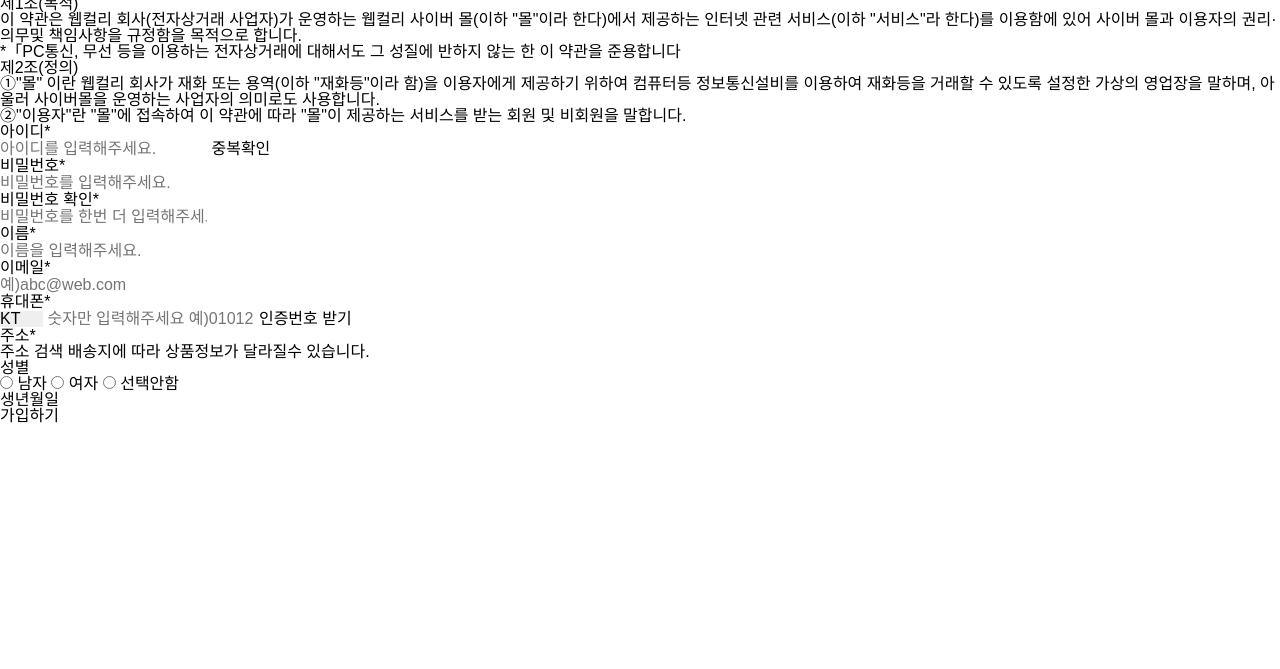
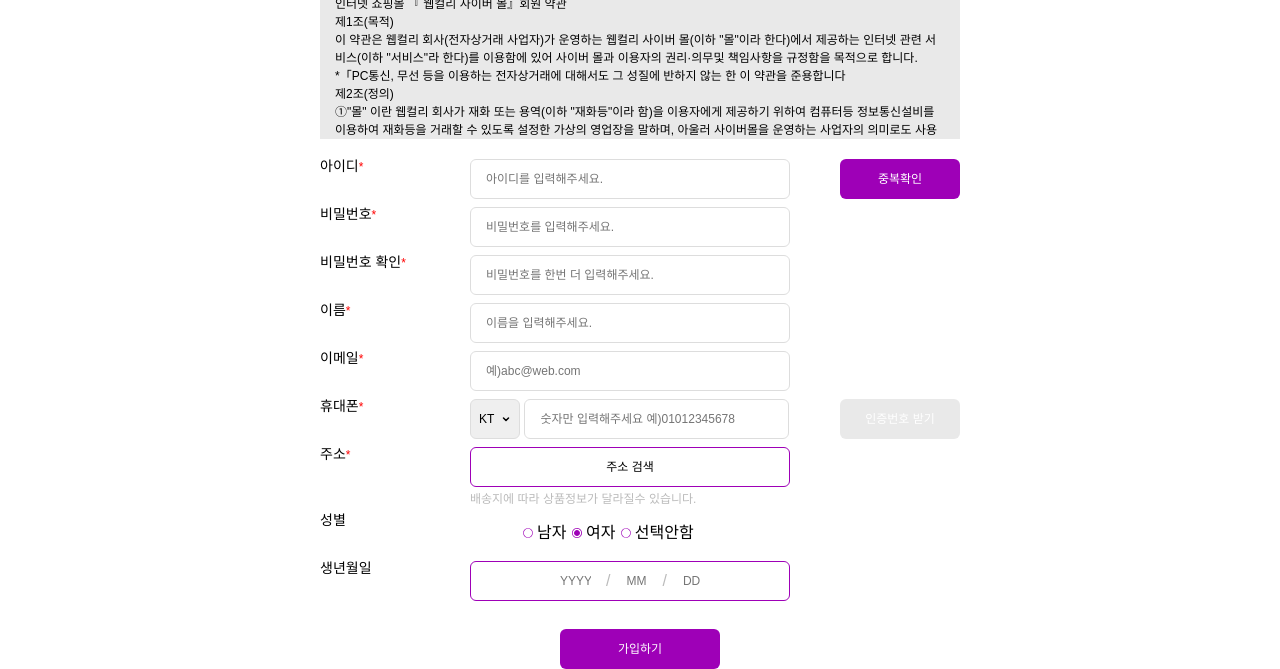
Before and after one commit to rlaehgus777/marketKurly, a plain HTML site: page join.html in a window 1280 px wide. Shown: the part 133-802 px from the top of the page. Drawn offline with Linux system fonts and the light colour scheme.

Commit message:
마켓컬리 회원가입 완성

```diff
--- a/join.html
+++ b/join.html
@@ -7,8 +7,9 @@
     <meta name="description" content="">
     <title>회원가입 | 마켓컬리</title>
     <link rel="shortcut icon" href="favicon.ico" type="image/x-icon">
-    <link rel="stylesheet" href="./styles/reset.css">
-    <link rel="stylesheet" href="./styles/index.css">
+    <link rel="stylesheet" href="./styles/reset.css"> <!-- 초기회 -->
+    <link rel="stylesheet" href="./styles/var.css"> <!-- 변수생성 -->
+    <link rel="stylesheet" href="./styles/index.css"> <!-- 디자인1 -->
     <link rel="stylesheet" href="./styles/join.css">
     <script src="./scripts/join.js"></script>
 </head>
@@ -94,14 +95,15 @@
                     <dt>주소<span class="important">*</span></dt>
                     <dd>
                         <a href="#" class="user_address">주소 검색</a>
-                        <span>배송지에 따라 상품정보가 달라질수 있습니다.</span>
+                        <p>배송지에 따라 상품정보가 달라질수 있습니다.</p>
                     </dd>
                     <!-- ===============================================================================e:주소 -->
                     <dt>성별</dt>
                     <dd>
                         <input type="radio" name="user_gender" id="user_gender_man" value="user_gender_man">
                         <label for="user_gender_man">남자</label>
-                        <input type="radio" name="user_gender" id="user_gender_woman" value="user_gender_woman">
+                        <input type="radio" name="user_gender" id="user_gender_woman" value="user_gender_woman" checked>
+                        <!-- 같은 그룹(선택양식의 name) 기준으로 checked는 주 고객(페르소나)에 맞춰 기본선택상태 권장 -->
                         <label for="user_gender_woman">여자</label>
                         <input type="radio" name="user_gender" id="user_gender_none" value="user_gender_none">
                         <label for="user_gender_none">선택안함</label>
@@ -109,7 +111,11 @@
                     <!-- =================================================================================e:성별 -->
                     <dt>생년월일</dt>
                     <dd>
-
+                        <ul class="birthday">
+                            <li><input type="text" name="user_year" id="user_year" placeholder="YYYY" maxlength="4"></li>
+                            <li><input type="text" name="user_month" id="user_month" placeholder="MM" maxlength="2"></li>
+                            <li><input type="text" name="user_day" id="user_day" placeholder="DD" maxlength="2"></li>
+                        </ul>
                     </dd>
                     <!-- 생년월일 -->
                 </dl>
--- a/styles/join.css
+++ b/styles/join.css
@@ -0,0 +1,169 @@
+/* join.css */
+#wrap main {
+    width:var(--width-container-sm);
+    margin:0 auto;
+}
+#wrap main h1 {text-align:center; font-weight:var(--font-weight-semibold)};
+#wrap main #join_frm {margin:var(--spacing-lg) 0;}
+/* ------------------------------회원가입약관 */
+#wrap main #join_frm .law {
+    background-color:var(--bg-disable);
+    padding:var(--spacing-md);
+    height:159px;
+    overflow:auto;
+}
+#wrap main #join_frm .law * {
+    font-size:var(--font-size-xs);
+    line-height:var(--line-height-md);
+}
+#wrap main #join_frm .law h2 {}
+#wrap main #join_frm .law dl {}
+#wrap main #join_frm .law dl dt {}
+#wrap main #join_frm .law dl dd {}
+/* ------------------------------회원가입정보 */
+#wrap main #join_frm .join_list {
+    display:flex;
+    flex-flow:row wrap;
+    margin:var(--spacing-lg) 0;
+}
+#wrap main #join_frm .join_list dt {
+    width:var(--width-title);
+    font-size:var(--font-size-sm);
+}
+#wrap main #join_frm .join_list dt .important {
+    font-size:var(--font-size-xs);
+    color:var(--color-warning);
+} /* 필수표시 */
+#wrap main #join_frm .join_list dd {
+    margin-bottom:var(--spacing-xs);
+    /* width:490px; */
+    /* css 값 계산 시 calc(640px - 150px); 함수를 활용해서 계산가능 */
+    /* calc() 함수 작성 시 주의할점 : 산술연산자 좌/우 한칸 공백필요 */
+    width:calc(100% - 150px);
+    position:relative;
+    /* 부모(100%) 너비에서 형제 150px을 뺀 나머지값을 dd에 적용 */
+} /* 필수표시 */
+/* -----------------------------------------------아이디~휴대폰 공통 디자인 */
+#wrap main #join_frm .join_list dd > input[placeholder] {
+    width:var(--width-textarea); height:var(--height-button);
+    background-color: var(--bg-basic);
+    border:1px solid var(--border-color);
+    font-size:var(--font-size-xs);
+    border-radius:var(--radius-xs);
+    padding-left:var(--spacing-md);
+}
+/* -----------------------------------------------버튼 공통 */
+#wrap main #join_frm .join_list dd button {
+    position:absolute;
+    right:0; top:0;
+}
+/* -----------------------------------------------아이디~비밀번호확인 */
+#wrap main #join_frm .join_list dd #user_id {}
+#wrap main #join_frm .join_list dd #user_id::placeholder {}
+#wrap main #join_frm .join_list dd #duplicate_check {
+    background-color: var(--color-primary);
+    width:var(--width-button); height:var(--height-button);
+    color:var(--bg-basic); border-radius:var(--radius-xs);
+    font-size:var(--font-size-xs);
+}
+#wrap main #join_frm .join_list dd #user_pw {}
+#wrap main #join_frm .join_list dd #user_pw::placeholder {}
+#wrap main #join_frm .join_list dd #user_pw_check {}
+#wrap main #join_frm .join_list dd #user_pw_check::placeholder {}
+/* -----------------------------------------------이름~이메일 */
+#wrap main #join_frm .join_list dd #user_name {}
+#wrap main #join_frm .join_list dd #user_name::placeholder {}
+#wrap main #join_frm .join_list dd #user_email {}
+#wrap main #join_frm .join_list dd #user_email::placeholder {}
+/* -----------------------------------------------휴대폰 */
+#wrap main #join_frm .join_list dd #mobile_category {
+    background-image:url(../image/arrow.svg);
+    background-repeat:no-repeat;
+    width:var(--width-input-sm);
+    height:var(--height-button);
+    border:1px solid var(--border-color);
+    border-radius: var(--radius-xs);
+    padding-left:var(--spacing-xs);
+    font-size:var(--font-size-xs);
+    background-position:80% center;
+}
+#wrap main #join_frm .join_list dd #mobile_category option {}
+#wrap main #join_frm .join_list dd #user_phone_number {
+    width:265px;
+}
+#wrap main #join_frm .join_list dd #user_phone_number::placeholder {}
+#wrap main #join_frm .join_list dd #certification_number_btn {
+    background-color: var(--bg-disable);
+    width:var(--width-button); height:var(--height-button);
+    color:var(--bg-basic); border-radius:var(--radius-xs);
+    font-size:var(--font-size-xs);
+}
+/* -----------------------------------------------주소 */
+#wrap main #join_frm .join_list dd .user_address {
+    display:flex;
+    flex-flow:row nowrap;
+    width:var(--width-textarea); height:var(--height-button);
+    background-color:var(--bg-basic);
+    border:1px solid var(--color-primary);
+    border-radius:var(--radius-xs);
+    justify-content: center;
+    align-items:center;
+    font-size:var(--font-size-xs);
+    margin-bottom:6px;
+}
+#wrap main #join_frm .join_list dd p {
+    color:var(--color-placeholder);
+    font-size:var(--font-size-xs);
+}
+/* -----------------------------------------------성별 */
+#wrap main #join_frm .join_list dd input[name*=gender] {
+    display:none;
+}
+#wrap main #join_frm .join_list dd input[name*=gender]:checked + label { /* 선택된상태 */
+    background-image: url(../image/radio_on.svg);
+}
+#wrap main #join_frm .join_list dd input[name*=gender] + label {/* 선택되지 않은 기본상태 */
+    background-image:url(../image/radio_off.svg);
+    background-repeat:no-repeat;
+    background-size:12px;
+    background-position:left center;
+    padding-left:15px;
+}
+#wrap main #join_frm .join_list dd input[name*=gender] + label:nth-child(2) {
+    margin-left:52px;
+    line-height:var(--height-button);
+}
+/* -----------------------------------------------생년월일 */
+#wrap main #join_frm .join_list dd .birthday {
+    border:1px solid var(--color-primary);
+    width:var(--width-textarea); height:var(--height-button);
+    display:flex; /* 자식 li *3 옆으로 정렬하기 위힌 flex */
+    border-radius:var(--radius-xs);
+    flex-flow:row nowrap;
+    gap:16px;
+    justify-content:center;
+    }
+#wrap main #join_frm .join_list dd .birthday li {
+    display:flex; /* 자식 input+after 옆으로 정렬하기 위한 flex */
+    flex-flow:row nowrap;
+    gap:15px;
+    align-items:center;
+}
+#wrap main #join_frm .join_list dd .birthday li #user_year {width:31px;}
+#wrap main #join_frm .join_list dd .birthday li #user_month {width:21px;}
+#wrap main #join_frm .join_list dd .birthday li #user_day {width:17px;}
+#wrap main #join_frm .join_list dd .birthday li::after {
+    content:'/';
+    color:var(--color-placeholder)
+}
+#wrap main #join_frm .join_list dd .birthday li:nth-child(3)::after {display:none;}
+#wrap main #join_frm .join_list dd .birthday li input[name*=user] {font-size:var(--font-size-xs);}
+/* -----------------------------------------------가입버튼 */
+#wrap main #join_frm .join_list + p {text-align:center;}
+#wrap main #join_frm .join_list + p #join_btn {
+    background-color:var(--color-primary);
+    color:var(--bg-basic);
+    width:var(--width-button-lg);height:var(--height-button);
+    border-radius:var(--radius-xs);
+    font-size:var(--font-size-xs);
+}
--- /dev/null
+++ b/styles/var.css
@@ -0,0 +1,42 @@
+/* 스타일가이드(변수) */
+/*
+    변수생성 문법
+    :root { --변수명-목적:반복값;}
+
+    변수사용(호출) 문법
+    선택자 {디자인속성:var(--호출변수명-목적);}
+*/
+/* 변수목적파일(var.css)에서는 변수생성만 작성하기 */
+:root {
+    --font-size-xs: 0.75rem;     /* 12px */
+    --font-size-sm: 0.875rem;    /* 14px */
+
+    --font-weight-semibold: 600; /* SemiBold */
+
+    --line-height-md: 1.5; /* 150% */
+
+    --color-primary:#9E00B7; /* 브랜드컬러 */
+    --color-warning:#FF0000; /* 경고,중요 */
+    --color-placeholder:#bbb; /* 안내문 */
+    --bg-disable:#e9e9e9;/* 약관배경,비활성화 */
+    --bg-basic:#FFF; /* 배경 */
+    --border-color:#ddd; /* 테두리 */
+
+    --width-container-sm:640px;
+    --width-container-md:1050px;
+    --width-title:150px; /* 가입정보 좌측 제목 */
+    --width-input:300px; /* 가입입력, 선택 영역 */
+    --width-input-sm:50px;
+    --width-button:120px; /* 버튼 가로x세로 */
+    --width-button-lg:160px;
+    --width-textarea:320px;
+    --height-button:40px;
+
+    --radius-xs:6px;
+
+    --spacing-xs:8px;
+    --spacing-sm:10px;
+    --spacing-md:15px;
+    --spacing-lg:20px;
+    --spacing-xl:34px;
+}
```
Also changed, not shown: image/arrow.svg (added), image/radio_off.svg (added), image/radio_on.svg (added).
